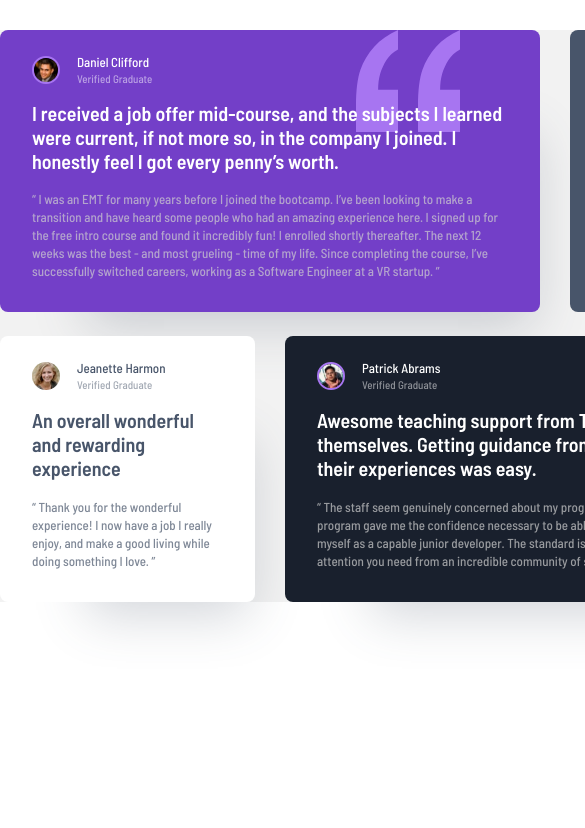
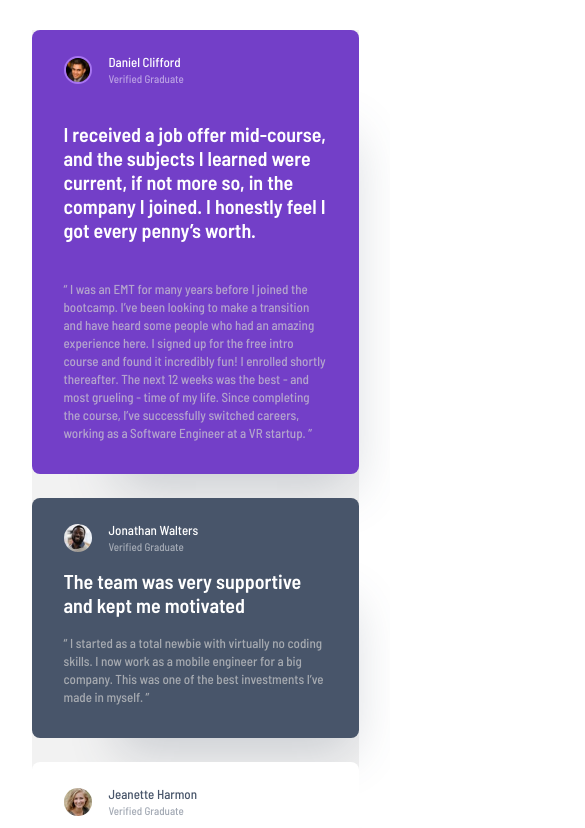
Before and after one commit to hamed3958/Testimonials-grid-section, a plain HTML site: page index.html in a window 390 px wide. Shown: the top 828 px of the page, 585 px wide, since content can reach past the window. Drawn offline with Linux system fonts and the light colour scheme.

Commit message:
final design

```diff
--- a/index.html
+++ b/index.html
@@ -80,7 +80,8 @@
         </div>
       </div>
       <div class="mid">
-        <p>Awesome teaching support from TAs who did the bootcamp themselves. Getting guidance from them and
+        <p id="black-bg">Awesome teaching support from TAs who did the bootcamp themselves. Getting guidance from them
+          and
           learning from their experiences was easy.</p>
       </div>
       <div class="bottom">
@@ -118,7 +119,7 @@
 
   <div class="attribution">
     Challenge by <a href="https://www.frontendmentor.io?ref=challenge" target="_blank">Frontend Mentor</a>.
-    Coded by <a href="#">Your Name Here</a>.
+    Coded by <a href="http://hamedasadiasl.ir/">Hamed Asadi Asl</a>.
   </div>
 </body>
 
--- a/style.css
+++ b/style.css
@@ -20,7 +20,7 @@ html {
 body {
   font-family: "Barlow Semi Condensed";
   display: flex;
-  flex-flow: column wrap;
+  flex-flow: column nowrap;
   justify-content: space-between;
   align-items: center;
   padding-top: 30px;
@@ -50,6 +50,49 @@ body {
   display: flex;
   flex-flow: column nowrap;
   justify-content: space-between;
+}
+
+.box1 {
+  grid-row: 1/2;
+  grid-column: 1/3;
+  background-color: #733fc8;
+  box-shadow: 40px 60px 50px -47px rgba(72, 85, 106, 0.247378);
+  border-radius: 8px;
+  background-image: url(images/bg-pattern-quotation.svg);
+  background-repeat: no-repeat;
+  background-position: 356px 0;
+}
+
+.box2 {
+  grid-row: 1/2;
+  grid-column: 3/4;
+  background-color: #48556a;
+  box-shadow: 40px 60px 50px -47px rgba(72, 85, 106, 0.247378);
+  border-radius: 8px;
+}
+
+.box3 {
+  grid-row: 2/3;
+  grid-column: 1/2;
+  background-color: #ffffff;
+  box-shadow: 40px 60px 50px -47px rgba(72, 85, 106, 0.247378);
+  border-radius: 8px;
+}
+
+.box4 {
+  grid-row: 2/3;
+  grid-column: 2/4;
+  background-color: #19202d;
+  box-shadow: 40px 60px 50px -47px rgba(72, 85, 106, 0.247378);
+  border-radius: 8px;
+}
+
+.box5 {
+  grid-row: 1/3;
+  grid-column: 4/5;
+  background-color: #ffffff;
+  box-shadow: 40px 60px 50px -47px rgba(72, 85, 106, 0.247378);
+  border-radius: 8px;
 }
 
 .head,
@@ -98,6 +141,10 @@ img {
   color: #ffffff;
 }
 
+#black-bg {
+  color: #ecf2f8;
+}
+
 .bottom > P {
   font-weight: 500;
   font-size: 13px;
@@ -140,45 +187,37 @@ img {
   opacity: 0.7;
 }
 
+/**********************media query************/
+
+@media screen and (max-width: 1120px) {
+  .container {
+    display: grid;
+    grid-template-columns: 327px;
+    grid-template-rows: 444px 240px 222px 384px 438px;
+  }
+
   .box1 {
     grid-row: 1/2;
-  grid-column: 1/3;
-  background-color: #733fc8;
-  box-shadow: 40px 60px 50px -47px rgba(72, 85, 106, 0.247378);
-  border-radius: 8px;
-  background-image: url(images/bg-pattern-quotation.svg);
-  background-repeat: no-repeat;
-  background-position: 356px 0;
+    grid-column: 1/2;
   }
 
   .box2 {
-  grid-row: 1/2;
-  grid-column: 3/4;
-  background-color: #48556a;
-  box-shadow: 40px 60px 50px -47px rgba(72, 85, 106, 0.247378);
-  border-radius: 8px;
+    grid-row: 2/3;
+    grid-column: 1/2;
   }
 
   .box3 {
-  grid-row: 2/3;
+    grid-row: 3/4;
     grid-column: 1/2;
-  background-color: #ffffff;
-  box-shadow: 40px 60px 50px -47px rgba(72, 85, 106, 0.247378);
-  border-radius: 8px;
   }
 
   .box4 {
-  grid-row: 2/3;
-  grid-column: 2/4;
-  background-color: #19202d;
-  box-shadow: 40px 60px 50px -47px rgba(72, 85, 106, 0.247378);
-  border-radius: 8px;
+    grid-row: 4/5;
+    grid-column: 1/2;
   }
 
   .box5 {
-  grid-row: 1/3;
-  grid-column: 4/5;
-  background-color: #ffffff;
-  box-shadow: 40px 60px 50px -47px rgba(72, 85, 106, 0.247378);
-  border-radius: 8px;
+    grid-row: 5/6;
+    grid-column: 1/2;
   }
+}
```
Also changed, not shown: images/Testimonials-grid.png (added), 2 other files. Lines whose indentation alone changed are shown as unchanged.
